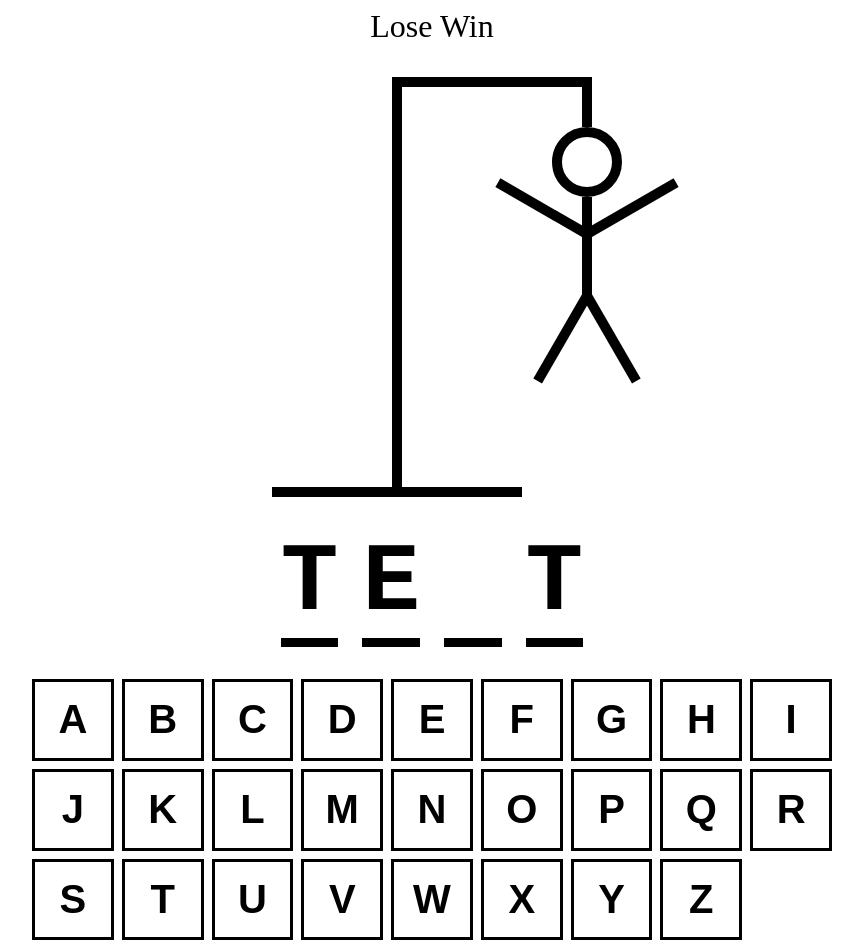
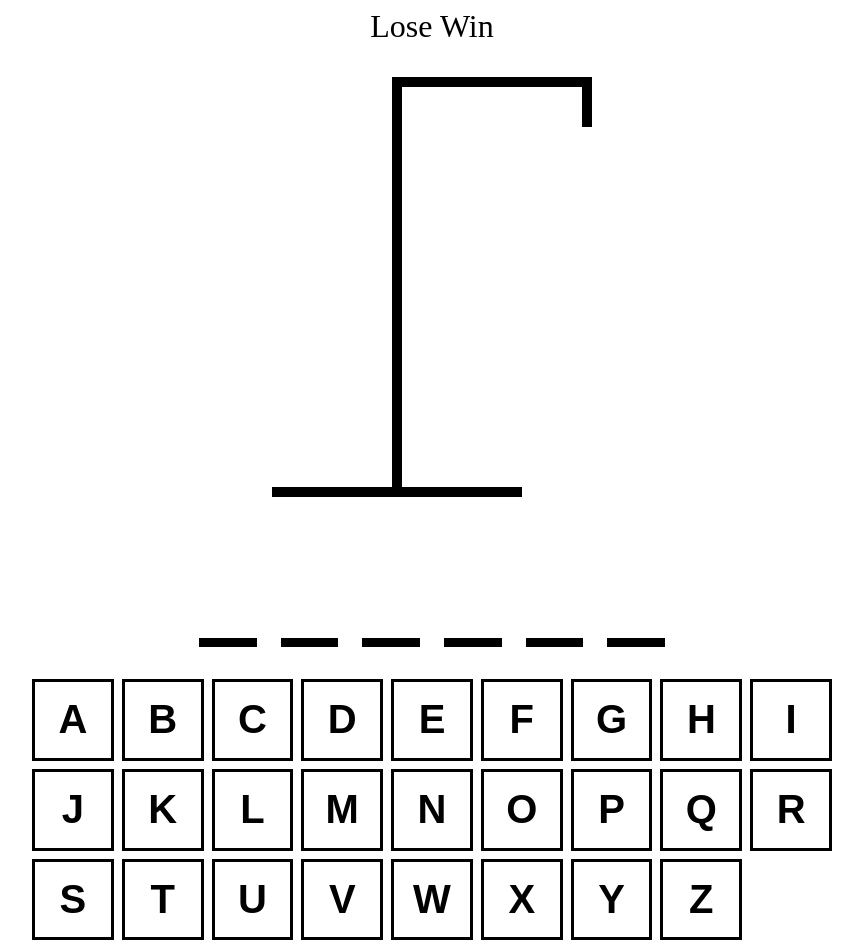
Before and after one commit to ArchitKayal/HangMan, a React (Vite) app: page / in a window 1280 px wide. Shown: the whole page, without its empty margins (208-1071 px from the left). Built offline with nearby package versions, Linux system fonts and the light colour scheme.

Commit message:
added drawing logic

```diff
--- a/src/App.tsx
+++ b/src/App.tsx
@@ -9,6 +9,10 @@ function App() {
 		return words[Math.floor(Math.random() * words.length)];
 	});
 	const [guessedLetters, setGuessedLetters] = useState<string[]>([]);
+
+	const incorrectLetters = guessedLetters.filter(
+		(letter) => !wordToGuess.includes(letter)
+	);
 
 	return (
 		<div
@@ -22,12 +26,11 @@ function App() {
 			}}
 		>
 			<div style={{ fontSize: "2rem", textAlign: "center" }}>Lose Win</div>
-      <HangmanDrawing />
-      <HangmanWord />
-
-      <div style={{ alignSelf: "stretch" }}>
-        <Keyboard />
-      </div>
+			<HangmanDrawing numberOfGuesses={incorrectLetters.length} />
+			<HangmanWord  guessedLetters={guessedLetters} wordToGuess={wordToGuess}/>
+			<div style={{ alignSelf: "stretch" }}>
+				<Keyboard />
+			</div>
 		</div>
 	);
 }
--- a/src/HangmanDrawing.tsx
+++ b/src/HangmanDrawing.tsx
@@ -1,28 +1,33 @@
 const HEAD = (
-    <div style={{
+	<div
+		style={{
 			width: "50px",
 			height: "50px",
 			borderRadius: "100%",
 			border: "10px solid black",
 			position: "absolute",
 			top: "50px",
-        right: "-30px"
-    }}></div>
-)
+			right: "-30px",
+		}}
+	></div>
+);
 
 const BODY = (
-    <div style={{
+	<div
+		style={{
 			width: "10px",
 			height: "100px",
 			background: "black",
 			position: "absolute",
 			top: "120px",
-        right: "0px"
-    }}></div>
-)
+			right: "0px",
+		}}
+	></div>
+);
 
 const RIGHT_ARM = (
-    <div style={{
+	<div
+		style={{
 			width: "100px",
 			height: "10px",
 			background: "black",
@@ -30,12 +35,14 @@ const RIGHT_ARM = (
 			top: "150px",
 			right: "-100px",
 			rotate: "-30deg",
-        transformOrigin: "left bottom"
-    }}></div>
-)
+			transformOrigin: "left bottom",
+		}}
+	></div>
+);
 
 const LEFT_ARM = (
-    <div style={{
+	<div
+		style={{
 			width: "100px",
 			height: "10px",
 			background: "black",
@@ -43,12 +50,14 @@ const LEFT_ARM = (
 			top: "150px",
 			right: "10px",
 			rotate: "30deg",
-        transformOrigin: "right bottom"
-    }}></div>
-)
+			transformOrigin: "right bottom",
+		}}
+	></div>
+);
 
 const RIGHT_LEG = (
-    <div style={{
+	<div
+		style={{
 			width: "100px",
 			height: "10px",
 			background: "black",
@@ -56,12 +65,14 @@ const RIGHT_LEG = (
 			top: "210px",
 			right: "-90px",
 			rotate: "60deg",
-        transformOrigin: "left bottom"
-    }}></div>
-)
+			transformOrigin: "left bottom",
+		}}
+	></div>
+);
 
 const LEFT_LEG = (
-    <div style={{
+	<div
+		style={{
 			width: "100px",
 			height: "10px",
 			background: "black",
@@ -69,19 +80,21 @@ const LEFT_LEG = (
 			top: "210px",
 			right: "-0px",
 			rotate: "-60deg",
-        transformOrigin: "right bottom"
-    }}></div>
-)
+			transformOrigin: "right bottom",
+		}}
+	></div>
+);
 
-export function HangmanDrawing() {
+const BODY_PARTS = [HEAD, BODY, RIGHT_ARM, LEFT_ARM, RIGHT_LEG, LEFT_LEG];
+
+type HangmanDrawingProps = {
+	numberOfGuesses: number;
+};
+
+export function HangmanDrawing({ numberOfGuesses }: HangmanDrawingProps) {
 	return (
 		<div style={{ position: "relative" }}>
-            {HEAD}
-            {BODY}
-            {RIGHT_ARM}
-            {LEFT_ARM}
-            {RIGHT_LEG}
-            {LEFT_LEG}
+            {BODY_PARTS.slice(0, numberOfGuesses)}
 			<div
 				style={{
 					height: "50px",
@@ -89,7 +102,7 @@ export function HangmanDrawing() {
 					background: "black",
 					position: "absolute",
 					top: "0",
-                    right: "0"
+					right: "0",
 				}}
 			></div>
 			<div
--- a/src/HangmanWord.tsx
+++ b/src/HangmanWord.tsx
@@ -1,6 +1,9 @@
-export function HangmanWord() {
-	const word = "test";
-	const guessedLetters = ["t", "g", "e"];
+type HangmanWordProps = {
+	guessedLetters: string[];
+	wordToGuess: string;
+};
+
+export function HangmanWord({ guessedLetters, wordToGuess}: HangmanWordProps) {
 	return (
 		<div
 			style={{
@@ -12,7 +15,7 @@ export function HangmanWord() {
 				textTransform: "uppercase",
 			}}
 		>
-			{word.split("").map((letter, index) => (
+			{wordToGuess.split("").map((letter, index) => (
 				<span style={{ borderBottom: ".1em solid black" }} key={index}>
 					<span
 						style={{
```
Lines whose indentation alone changed are shown as unchanged.
